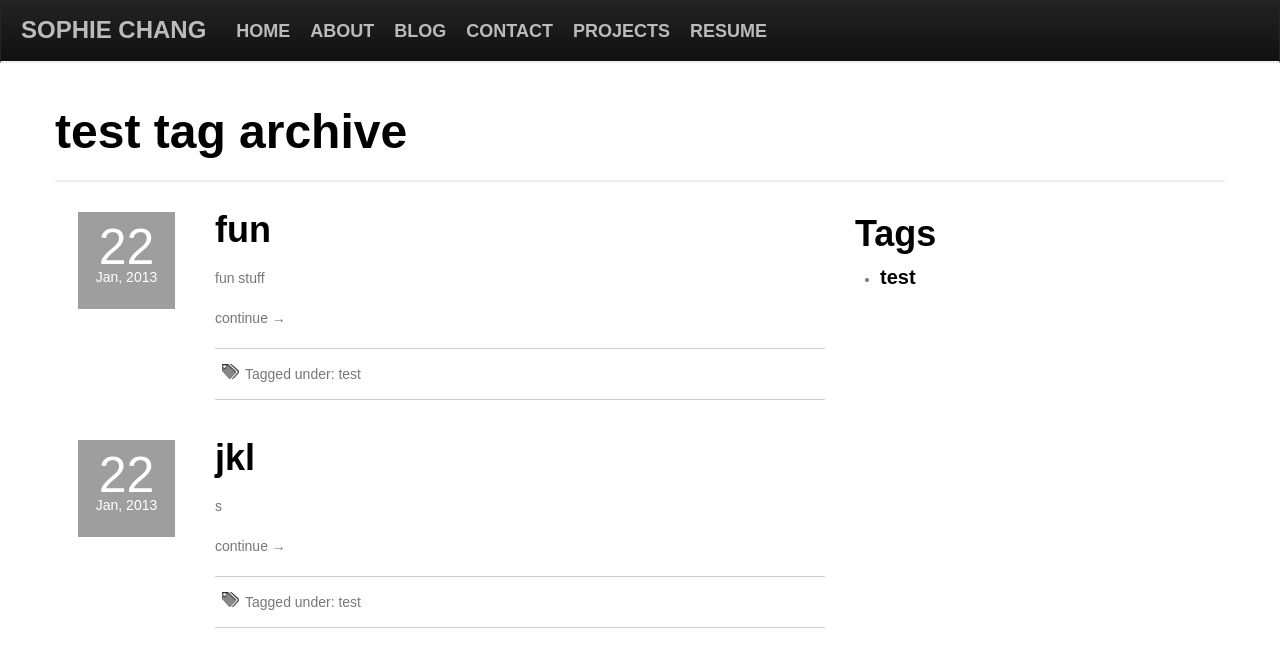
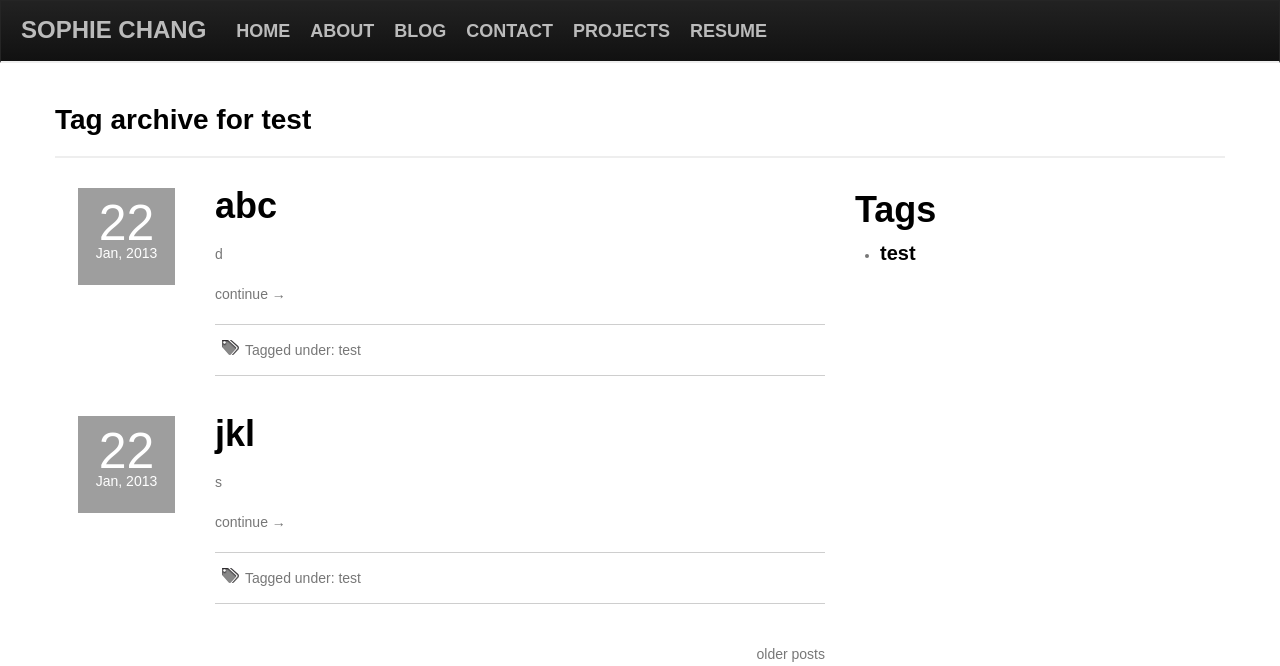
Before and after one commit to sophiechang/personal, a Django app: a page that uses content/templates/blog.html in a window 1280 px wide. Shown: the top 666 px of the page. Run offline with Django 3.2, Linux system fonts and the light colour scheme; data comes from the database, SQL or seed files in the repository; both versions use the stored data as it was after the commit; parts of the project's set-up code (start-up, migrations or seed data) failed here and were passed over; some web fonts are replaced; grey boxes are pictures that could not be loaded.

Commit message:
finished blog pagination

```diff
--- a/content/templates/blog.html
+++ b/content/templates/blog.html
@@ -26,13 +26,23 @@
 	<div class="excerpt">{{ post.teaser }}</div>
 	<a href="{{ post.get_absolute_url }}" class="read-more">continue &#8594;</a>
 	<div class="meta">
-		<div class="tags">Tagged under: <a href="{{ post.tag.absolute_url }}">{{ post.tag }}</a></div>
+		<div class="tags">Tagged under: <a href="{{ post.tag.get_absolute_url }}">{{ post.tag }}</a></div>
 	</div>
 </article>
 {% endfor %}
 </div>
-{% else %}
-<p>There are no posts </p>
+{% endif %}
+{% if posts and posts.paginator.num_pages > 1 %}
+<div class="pagination" style="margin-top: 20px;">
+	<span class="step-links">
+	{% if posts.has_previous %}
+		<a href="?page={{ posts.previous_page_number }}">newer posts</a>
+	{% endif %}
+	{% if posts.has_next %}
+		<p class="pull-right"><a href="?page={{ posts.next_page_number }}">older posts</a></p>
+	{% endif %}
+	</span>
+</div>
 {% endif %}
 </div>
 <div class="span4">
--- a/content/templates/view_tag.html
+++ b/content/templates/view_tag.html
@@ -1,7 +1,7 @@
 {% extends "blog.html" %}
-{% block title %} - Viewing {{ tag.title }}{% endblock %}
+{% block title %} - Tag archive for {{ tag.title }}{% endblock %}
 {% block header %}
 <div class="page-header">
-	<h1>{{ tag.title }} tag archive</h1>
+	<h3>Tag archive for {{ tag.title }}</h3>
 </div>
 {% endblock %}
--- a/content/views.py
+++ b/content/views.py
@@ -4,6 +4,8 @@
 from django import forms
 from django.forms.widgets import *
 from django.core.mail import send_mail, BadHeaderError
+from django.core.paginator import Paginator, InvalidPage, EmptyPage
+from django.core.urlresolvers import reverse
 
 from content.models import *
 
@@ -15,10 +17,19 @@
     return render_to_response('index.html', dict, context_instance=RequestContext(request))
 
 def blog(request):
-    dict = {}
-    dict['posts'] = Post.objects.all()
-    dict['tags'] = Tag.objects.all()
-    return render_to_response('blog.html', dict, context_instance=RequestContext(request))
+    tags = Tag.objects.all().order_by("title")
+    posts = Post.objects.all().order_by("-pub_date")
+    paginator = Paginator(posts, 2)
+
+    try: page = int(request.GET.get("page", '1'))
+    except ValueError: page = 1
+
+    try:
+        posts = paginator.page(page)
+    except (InvalidPage, EmptyPage):
+        posts = paginator.page(paginator.num_pages)
+
+    return render_to_response("blog.html", dict(posts=posts, tags=tags), context_instance=RequestContext(request))
 
 def view_post(request, slug):
 	dict = {}
@@ -27,10 +38,22 @@
 
 def view_tag(request, slug):
 	dict = {}
+
 	tag = get_object_or_404(Tag, slug=slug)
 	dict['tag'] = tag
-	dict['posts'] = Post.objects.filter(tag=tag)
-	dict['tags'] = Tag.objects.all()
+	dict['tags'] = Tag.objects.all().order_by("title")
+
+	posts = Post.objects.filter(tag=tag).order_by("-pub_date")
+	paginator = Paginator(posts, 2)
+
+	try: page = int(request.GET.get("page", '1'))
+	except ValueError: page = 1
+	try:
+	    posts = paginator.page(page)
+	except (InvalidPage, EmptyPage):
+	    posts = paginator.page(paginator.num_pages)
+
+	dict['posts'] = posts
 	return render_to_response('view_tag.html', dict, context_instance=RequestContext(request))
 
 def contact(request):
--- a/dev/urls.py
+++ b/dev/urls.py
@@ -7,9 +7,10 @@
 
 urlpatterns = patterns('',
     url(r'^$', 'content.views.home', name='home'),
-    url(r'^blog/$', 'content.views.blog', name='blog'),
     url(r'^blog/view/(?P<slug>[^\.]+)/$', 'content.views.view_post', name='view_post'),
     url(r'^blog/tag/(?P<slug>[^\.]+)/$', 'content.views.view_tag', name='view_tag'),
+    url(r'^blog/$', 'content.views.blog', name='blog'),
+    url(r'^blog?page', 'content.views.blog', name='blogpage'),
     url(r'^contact/$', 'content.views.contact', name='contact'),
     url(r'^contact/thankyou/$', 'content.views.thankyou', name='thankyou'),
     url(r'^projects/$', 'content.views.projects', name='projects'),
```
Also changed, not shown: dev.db, 2 other files.
